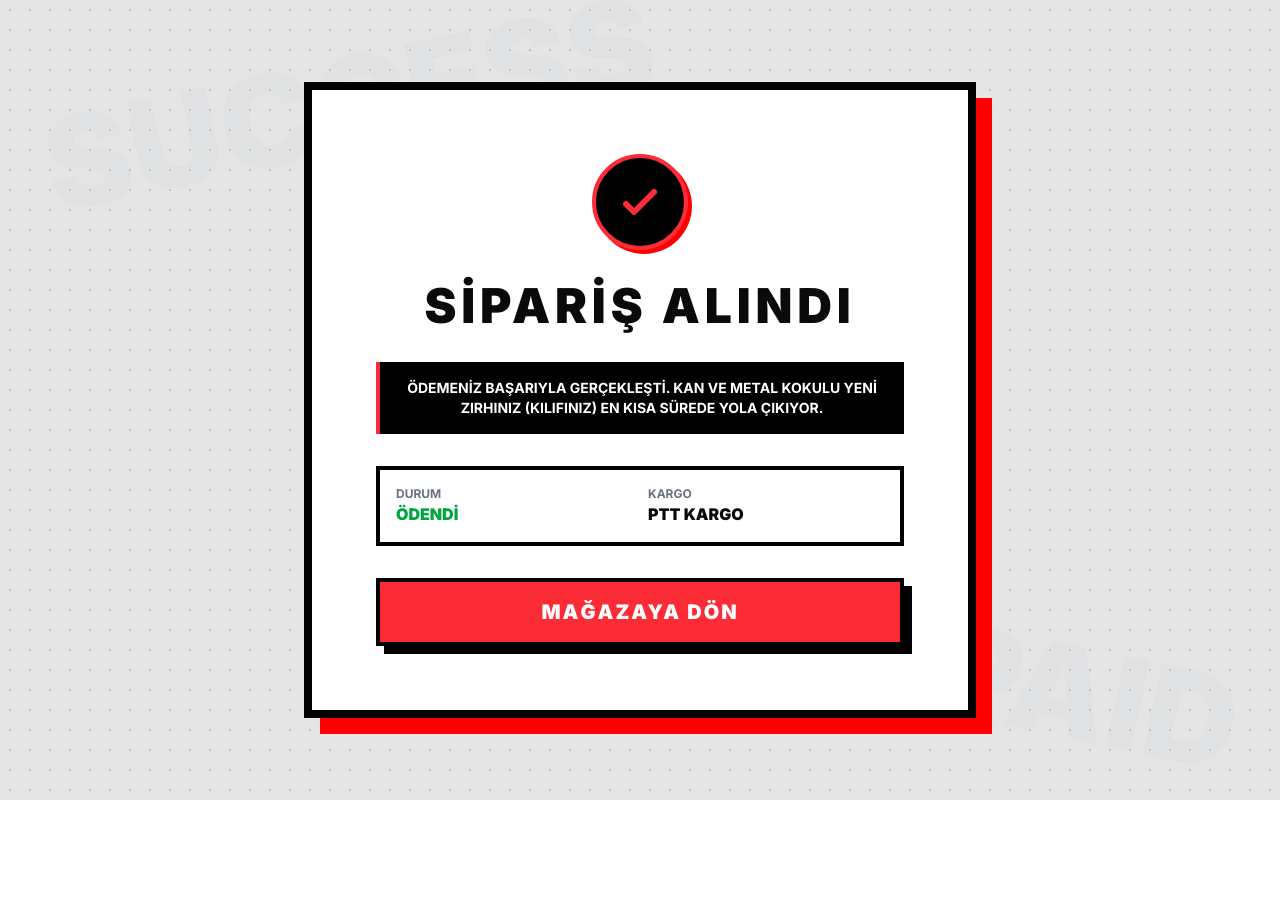
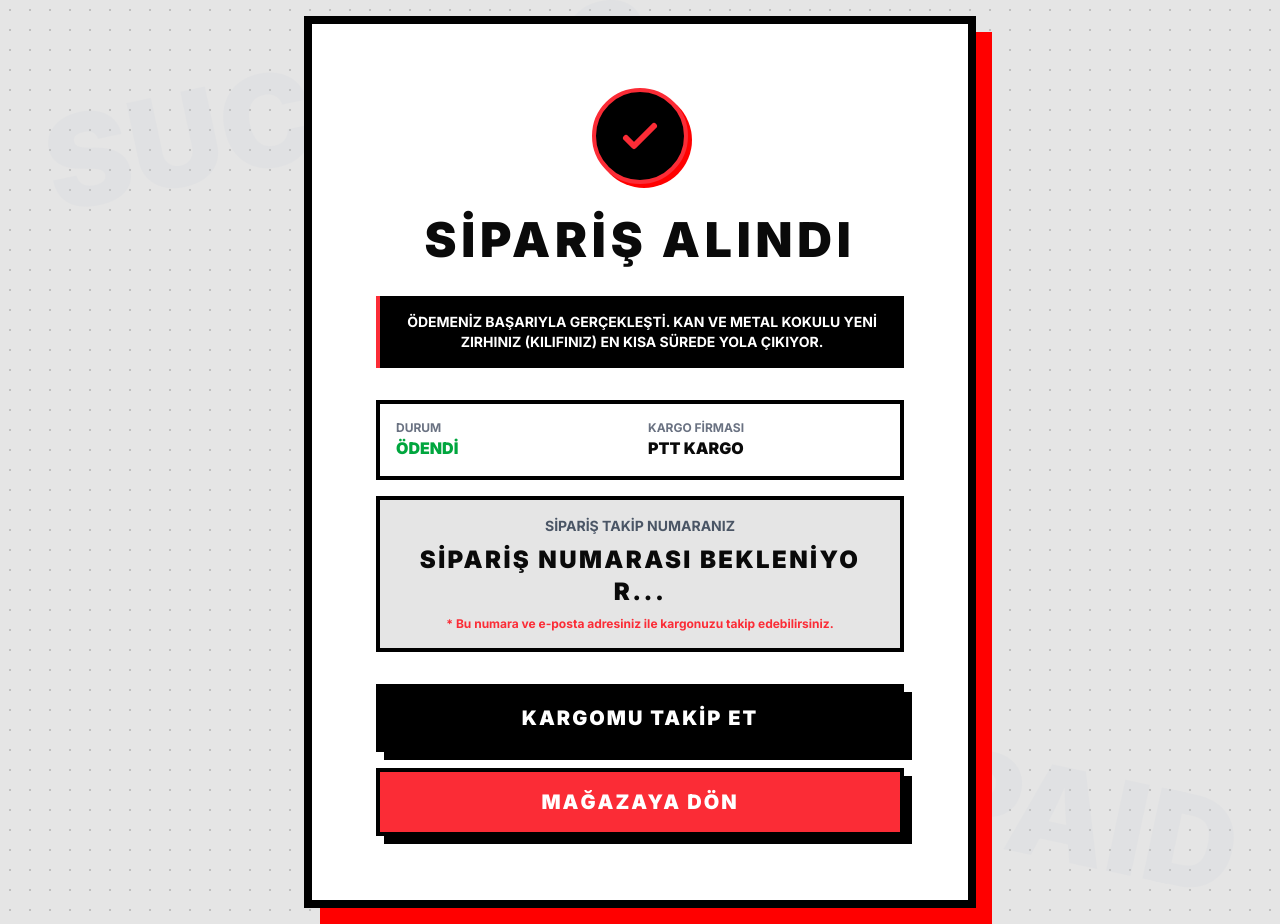
Before and after one commit to gencogedik/showroom, a Next.js app: page /success in a window 1280 px wide. Before the commit the page ends 800 px from the top, so only its background shows below. Built offline with nearby package versions, Linux system fonts and the light colour scheme.

Commit message:
Show Siparis Numarasi and tracking link on PayTR success page

```diff
--- a/src/app/api/paytr/route.ts
+++ b/src/app/api/paytr/route.ts
@@ -26,8 +26,8 @@ export async function POST(req: Request) {
         const host = req.headers.get("host") || "localhost:3000";
         const baseUrl = `${protocol}://${host}`;
 
-        const merchant_ok_url = `${baseUrl}/success`; // Başarılı dönüş URL
-        const merchant_fail_url = `${baseUrl}/checkout`; // Hata dönüş URL
+        const merchant_ok_url = `${baseUrl}/success?order_id=${merchant_oid}`; // Başarılı dönüş URL
+        const merchant_fail_url = `${baseUrl}/checkout?error=paytr_failed`; // Hata dönüş URL
 
         // Sepetteki ürünleri PayTR'nin istediği formata dönüştür
         // Format: [['Ürün Adı', Fiyat, Adet], ['Ürün Adı 2', Fiyat 2, Adet 2]]
--- a/src/app/success/page.tsx
+++ b/src/app/success/page.tsx
@@ -1,7 +1,9 @@
 import React from "react";
 import Link from "next/link";
 
-export default function SuccessPage() {
+export default function SuccessPage({ searchParams }: { searchParams: { order_id?: string } }) {
+    const orderId = searchParams?.order_id || "SİPARİŞ NUMARASI BEKLENİYOR...";
+
     return (
         <div className="min-h-screen bg-[#e5e5e5] font-mono flex flex-col justify-center items-center p-4 relative overflow-hidden" style={{ backgroundImage: 'radial-gradient(#c0c0c0 1px, transparent 1px)', backgroundSize: '20px 20px' }}>
 
@@ -22,23 +24,37 @@ export default function SuccessPage() {
                     Ödemeniz başarıyla gerçekleşti. Kan ve metal kokulu yeni zırhınız (kılıfınız) en kısa sürede yola çıkıyor.
                 </div>
 
-                <div className="grid grid-cols-2 gap-4 text-left border-4 border-black p-4 mb-8">
+                <div className="grid grid-cols-2 gap-4 text-left border-4 border-black p-4 mb-4">
                     <div>
                         <p className="text-xs font-bold text-gray-500 uppercase">Durum</p>
                         <p className="font-black text-green-600 uppercase">ÖDENDİ</p>
                     </div>
                     <div>
-                        <p className="text-xs font-bold text-gray-500 uppercase">Kargo</p>
+                        <p className="text-xs font-bold text-gray-500 uppercase">Kargo Firması</p>
                         <p className="font-black uppercase">PTT Kargo</p>
                     </div>
                 </div>
 
-                <Link
-                    href="/shop"
-                    className="inline-block w-full bg-red-500 text-white font-black text-xl py-4 uppercase tracking-widest border-4 border-black hover:bg-black transition-colors shadow-[8px_8px_0_0_#000] active:translate-x-1 active:translate-y-1 active:shadow-none"
-                >
-                    MAĞAZAYA DÖN
-                </Link>
+                <div className="bg-[#e5e5e5] border-4 border-black p-4 mb-8">
+                    <p className="text-sm font-bold text-gray-600 uppercase mb-2">Sipariş Takip Numaranız</p>
+                    <p className="text-2xl font-black font-mono tracking-widest break-all">{orderId}</p>
+                    <p className="text-xs font-bold text-red-500 mt-2">* Bu numara ve e-posta adresiniz ile kargonuzu takip edebilirsiniz.</p>
+                </div>
+
+                <div className="flex flex-col gap-4">
+                    <Link
+                        href="/kargo-takip"
+                        className="inline-block w-full bg-black text-white font-black text-xl py-4 uppercase tracking-widest border-4 border-black hover:bg-gray-800 transition-colors shadow-[8px_8px_0_0_#000] active:translate-x-1 active:translate-y-1 active:shadow-none"
+                    >
+                        KARGOMU TAKİP ET
+                    </Link>
+                    <Link
+                        href="/shop"
+                        className="inline-block w-full bg-red-500 text-white font-black text-xl py-4 uppercase tracking-widest border-4 border-black hover:bg-[#cc0000] transition-colors shadow-[8px_8px_0_0_#000] active:translate-x-1 active:translate-y-1 active:shadow-none"
+                    >
+                        MAĞAZAYA DÖN
+                    </Link>
+                </div>
             </main>
         </div>
     );
```
